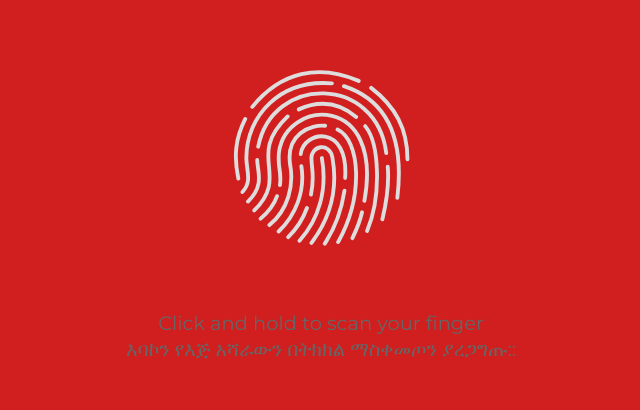
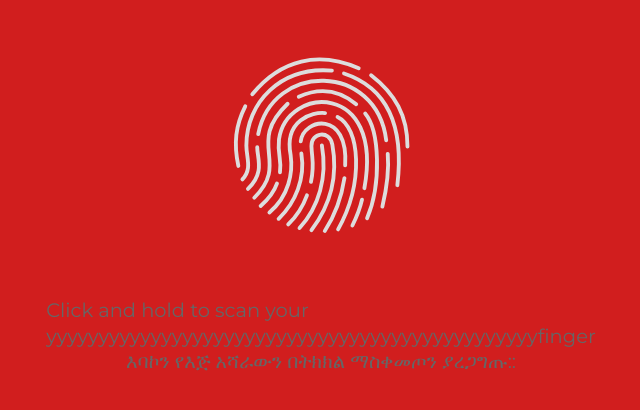
Before and after one commit to yor5e/fn, a plain HTML site: page index.html in a window 1280 px wide. Shown: the part 268-678 px from the top of the page, without its empty margins (319-959 px from the left). Drawn offline with Linux system fonts and the light colour scheme.

Commit message:
Update index.html

```diff
--- a/index.html
+++ b/index.html
@@ -23,7 +23,7 @@
         <path fill="none" stroke="#FFFFFF" stroke-width="7" stroke-linecap="round" stroke-linejoin="round" stroke-dasharray="56" stroke-dashoffset="56" d="M17.7,40.9l10.9,10.9l28.7-28.7"></path>
     </svg>
 
-    <div class="scan">Click and hold to scan your finger </div>
+    <div class="scan">Click and hold to scan your yyyyyyyyyyyyyyyyyyyyyyyyyyyyyyyyyyyyyyyyyyyyyyyfinger </div>
     <div class="scan"> እባኮን የእጅ አሻራውን በትክክል ማስቀመጦን ያረጋግጡ::</div>
     <div class="scan-success">You have given the fingerprint Successful</div>
     <div class="scan-success">የእጅ አሻራውን በትክክለ ሰርተዋል::</div>
```
